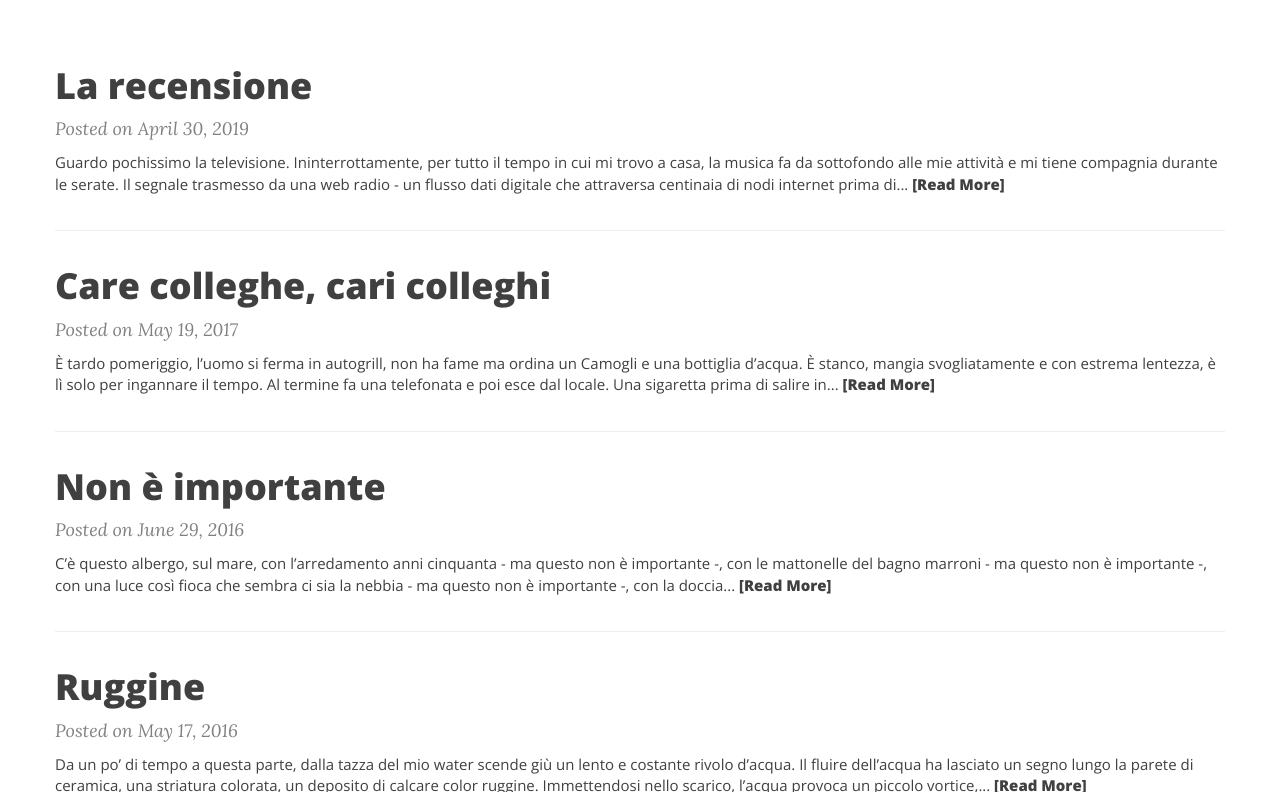
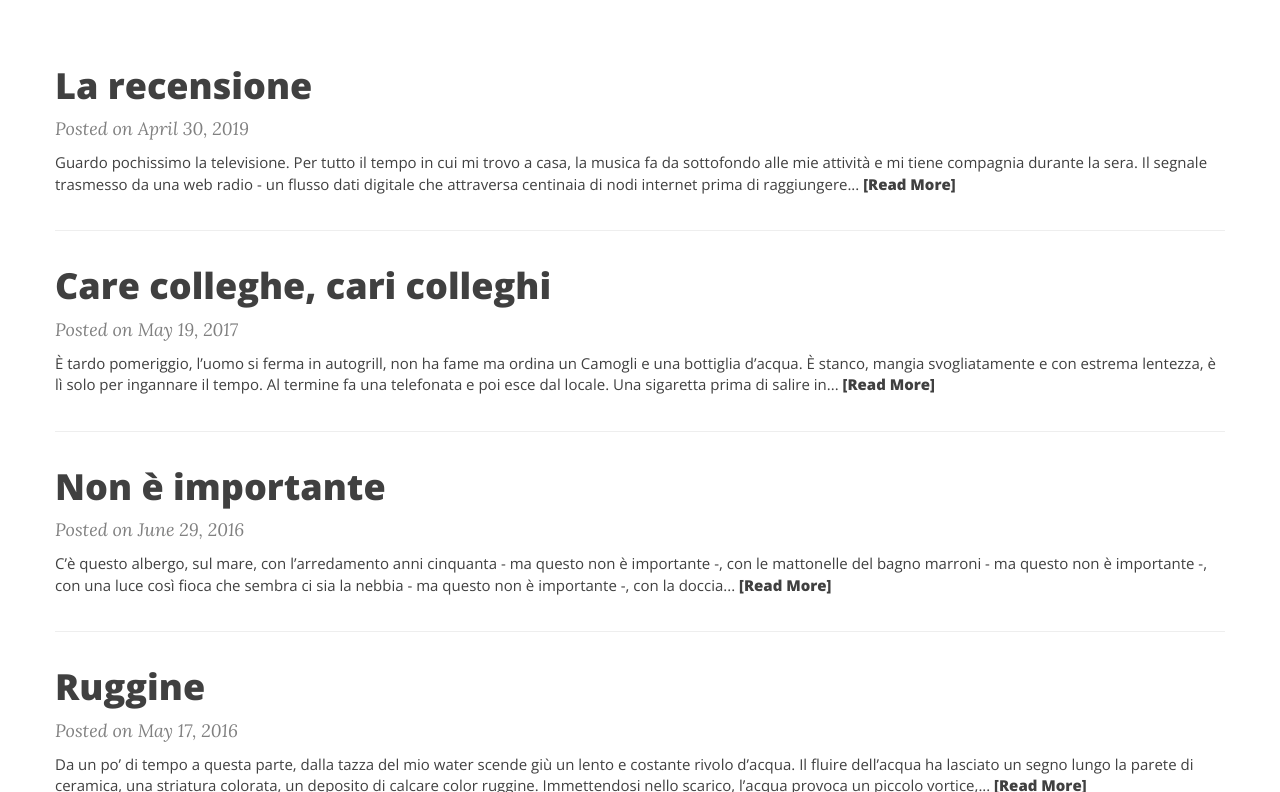
Before and after one commit to michelesanges/michelesanges.github.io, a Jekyll site: the page built from blog/index.html, in a window 1280 px wide and 900 px high, scrolled down 839 px, cut to the strip 108-900 px from the top of the window. Built offline with Jekyll 4.4.1, drawn with Linux system fonts in a browser that asks for light colours; nearby versions of some CDN libraries; the list of posts is cut into pages by our own code.

Commit message:
modifica post La recensione.

```diff
--- a/_posts/2019-04-30-la recensione.markdown
+++ b/_posts/2019-04-30-la recensione.markdown
@@ -8,16 +8,16 @@
   - image_path: https://cutt.ly/xr795w
   - image_path: https://cutt.ly/Pr73u2
 ---
-Guardo pochissimo la televisione. Ininterrottamente, per tutto il tempo in cui mi trovo a casa, la musica fa da sottofondo alle mie attività e mi tiene compagnia durante le serate.
+Guardo pochissimo la televisione. Per tutto il tempo in cui mi trovo a casa, la musica fa da sottofondo alle mie attività e mi tiene compagnia durante la sera.
 
-Il segnale trasmesso da una web radio - un flusso dati digitale che attraversa centinaia di nodi internet prima di raggiungere il mio ricevitore Squeezebox che ne ha fatto richiesta - viene decodificato e riportato in forma analogica, per poi essere inviato all'amplificatore e infine riprodotto dalle casse del mio impianto stereo.
+Il segnale trasmesso da una web radio - un flusso dati digitale che attraversa centinaia di nodi internet prima di raggiungere il mio ricevitore Squeezebox che ne ha fatto richiesta - viene decodificato e riportato in forma analogica, pronto per essere inviato all'amplificatore e riprodotto dalle casse del mio impianto stereo.
 Altre volte, quello stesso flusso dati è elaborato dal telefono cellulare, nuovamente digitalizzato e ritrasmesso in Bluetooth alla cassa acustica posizionata in bagno. Perché anche in bagno mi sento solo.
 
 *Guarda che casino per un po' di compagnia! Non sarebbe stata meglio una donna?*
 
 Ad ogni modo, quello che volevo dirvi è che ieri sera ho invece guardato la tv.
 
-**La donna elettrica** è un film che affronta i temi dell'ambientalismo in una maniera fuori dal comune, a volte surreale, riuscendo ad essere valorizzato da una splendida fotografia. Consigliato.
+**La donna elettrica** è un film che affronta i temi dell'ambientalismo in maniera originale, a volte surreale, riuscendo ad essere valorizzato da una splendida fotografia. Consigliato.
 
 <center>
 {% for image in page.images %}
```
